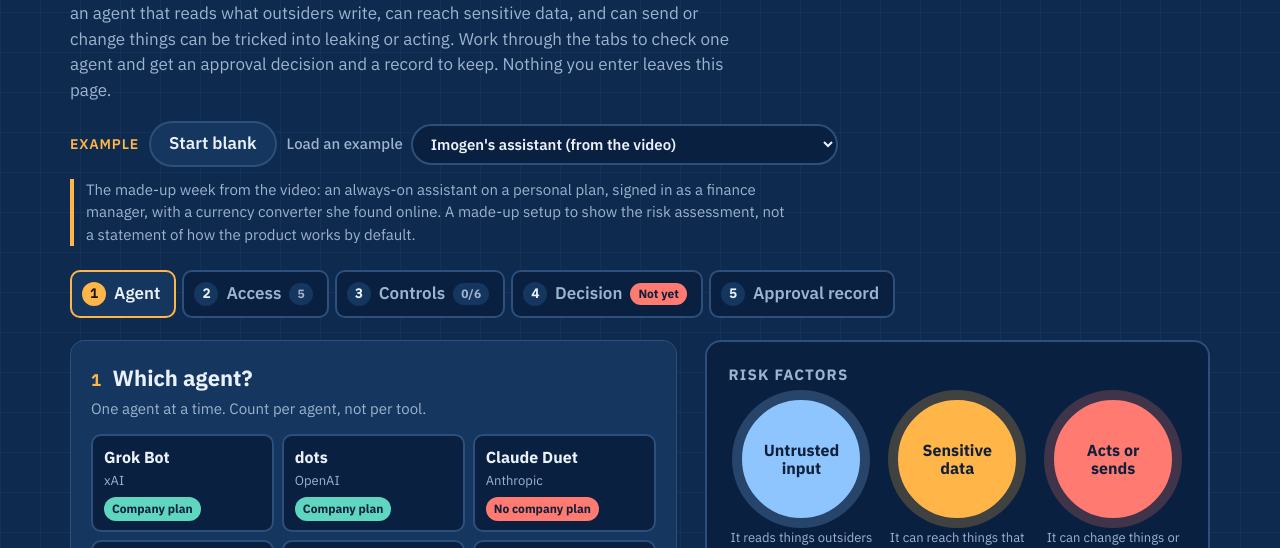
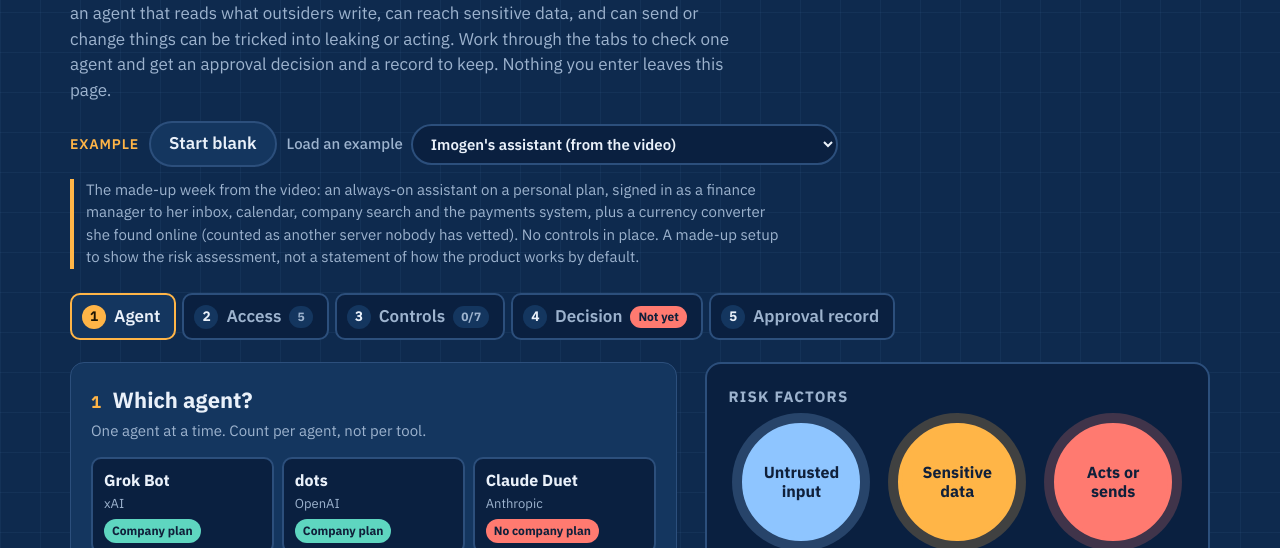
Before and after one commit to cafesecurity/ai-tools, a plain HTML site: page agent-check/index.html in a window 1280 px wide. Shown: the part 188-736 px from the top of the page. Drawn offline with Linux system fonts and the light colour scheme.

Commit message:
agent-check: examples updated to the current check items
Examples use named MCP servers and approval toggles (GitHub, Salesforce), the
logging and alerting controls, and plan/approved-list rules; the approved-list
condition now applies only when an MCP server is connected; blank start no
longer ticks logging.

Co-Authored-By: Claude Opus 5.5 <noreply@anthropic.com>
Claude-Session: https://claude.ai/code/session_01XRTrTaxudx7PxVWiGHFgxB

```diff
--- a/agent-check/index.html
+++ b/agent-check/index.html
@@ -495,24 +495,32 @@ const AGENTS = [
 
 // Made-up setups. Each shows how the count changes with the configuration; none describes a product's defaults.
 const EXAMPLES = [
-  {title: "Imogen's assistant (from the video)", agent: 'custom', name: "Imogen's assistant", owner: '', run: 'cloud', recheck: '', conns: ['inbox', 'cal', 'files', 'pay', 'mcp3'], ctrls: [], logs: 'vendor',
-    note: 'The made-up week from the video: an always-on assistant on a personal plan, signed in as a finance manager, with a currency converter she found online.'},
-  {title: 'OpenClaw on a developer\'s work laptop', agent: 'openclaw', name: 'OpenClaw (developer laptop)', owner: '', run: 'laptop', recheck: '', conns: ['web', 'exec', 'mcp3'], servers: {github: ['public', 'private', 'write']}, ctrls: [], logs: 'none',
-    note: 'Assumes: a developer installed it themselves on a managed laptop, connected GitHub with a token that reaches private repositories, and added a community skill nobody reviewed (counted here as an unvetted server).'},
-  {title: 'OpenClaw on a home server, work inbox connected', agent: 'openclaw', name: 'OpenClaw (home server)', owner: '', run: 'self', recheck: '', conns: ['inbox', 'cal', 'send', 'web', 'exec'], ctrls: [], logs: 'none',
-    note: 'Assumes: someone runs it on their own machine at home and has signed it in to their work email and calendar. Only the identity door is left.'},
-  {title: 'Grok Bot on a business plan, research only', agent: 'grok', name: 'Grok Bot (research)', owner: 'Research lead', run: 'cloud', recheck: '+90', conns: ['web', 'exec'], ctrls: ['plan', 'narrow', 'list'], logs: 'ours',
-    note: 'Assumes: a company plan with audit logs exported to us, used to read the public web and draft reports, with no company data connected. No sensitive data in reach.'},
-  {title: 'dots in a company workspace, sales team', agent: 'dots', name: 'dots (sales team)', owner: 'Head of Sales Ops', run: 'cloud', recheck: '+90', conns: ['inbox', 'cal', 'send', 'people', 'mcpok'], ctrls: ['plan', 'list', 'human'], logs: 'ours',
-    note: 'Assumes: switched on in a company workspace, connected to mail, calendar and the customer system through approved servers, with broad access and a person approving what it sends.'},
-  {title: 'Claude Duet on an executive\'s personal plan', agent: 'duet', name: 'Claude Duet (executive)', owner: 'The executive', run: 'cloud', recheck: '', conns: ['inbox', 'cal', 'files', 'send'], ctrls: ['human'], logs: 'vendor',
-    note: 'Assumes: a personal subscription signed in to work mail, calendar and files, relying on the product asking before it sends. No company contract covers the data.'},
-  {title: 'Muse on a personal account, marketing', agent: 'muse', name: 'Muse (marketing)', owner: 'Marketing manager', run: 'cloud', recheck: '', conns: ['web', 'send'], ctrls: ['narrow'], logs: 'vendor',
-    note: 'Assumes: a personal account used to research the public web and send messages, with no company data connected. No sensitive data in reach, so the risk is acceptable; the terms are what fail.'},
-  {title: 'Hermes Agent on a server we run, behind our gateway', agent: 'hermes', name: 'Hermes Agent (internal)', owner: 'Platform team lead', run: 'server', recheck: '+90', conns: ['files', 'code', 'mcpok', 'exec'], ctrls: ['plan', 'narrow', 'list', 'human', 'alerts'], logs: 'ours',
-    note: 'Assumes: self-hosted on our own server, reading internal files and code only, with no inbox or web access. No untrusted input, so nothing outsiders write reaches it.'},
+  {title: "Imogen's assistant (from the video)", agent: 'custom', name: "Imogen's assistant", owner: '', run: 'cloud', recheck: '',
+    conns: ['inbox', 'cal', 'files', 'pay', 'mcp3'], ctrls: [],
+    note: 'The made-up week from the video: an always-on assistant on a personal plan, signed in as a finance manager to her inbox, calendar, company search and the payments system, plus a currency converter she found online (counted as another server nobody has vetted). No controls in place.'},
+  {title: 'OpenClaw on a developer\'s work laptop', agent: 'openclaw', name: 'OpenClaw (developer laptop)', owner: '', run: 'laptop', recheck: '',
+    conns: ['web', 'exec', 'mcp3'], servers: {github: ['public', 'private', 'write']}, srvok: {github: false}, ctrls: [],
+    note: 'Assumes: a developer installed it themselves on a managed laptop, connected the GitHub server with write tools and a token that reaches private repositories, and added a community skill nobody reviewed. The combination from the GitHub incident.'},
+  {title: 'OpenClaw on a home server, work inbox connected', agent: 'openclaw', name: 'OpenClaw (home server)', owner: '', run: 'self', recheck: '',
+    conns: ['inbox', 'cal', 'send', 'web', 'exec'], ctrls: [],
+    note: 'Assumes: someone runs it on their own machine at home and has signed it in to their work email and calendar. Identity is the only place left to enforce rules.'},
+  {title: 'Grok Bot on a business plan, research only', agent: 'grok', name: 'Grok Bot (research)', owner: 'Research lead', run: 'cloud', recheck: '+90',
+    conns: ['web', 'exec'], ctrls: ['plan', 'narrow', 'logs'],
+    note: 'Assumes: an Enterprise plan with audit logs exported to us, used to read the public web and draft reports, with no company data and no MCP servers connected. No sensitive data in reach, so it can be approved; alerting is still recommended.'},
+  {title: 'dots in a company workspace, sales team', agent: 'dots', name: 'dots (sales team)', owner: 'Head of Sales Ops', run: 'cloud', recheck: '+90',
+    conns: ['inbox', 'cal', 'send'], servers: {salesforce: ['read', 'web', 'write']}, srvok: {salesforce: true}, ctrls: ['plan', 'list', 'human', 'logs'],
+    note: 'Assumes: switched on in a company workspace with mail and calendar, plus the Salesforce server (on our approved list) with write access, and a person approving what it sends. Access is broader than the job needs, so not yet.'},
+  {title: 'Claude Duet on an executive\'s personal plan', agent: 'duet', name: 'Claude Duet (executive)', owner: 'The executive', run: 'cloud', recheck: '',
+    conns: ['inbox', 'cal', 'files', 'send'], ctrls: ['human'],
+    note: 'Assumes: a personal subscription signed in to work mail, calendar and files, relying on the product asking before it sends. No company plan exists for it yet, so it cannot be approved.'},
+  {title: 'Muse on a personal account, marketing', agent: 'muse', name: 'Muse (marketing)', owner: 'Marketing manager', run: 'cloud', recheck: '',
+    conns: ['web', 'send'], ctrls: ['narrow'],
+    note: 'Assumes: a personal account used to research the public web and send messages, with no company data connected. Only two risk factors, so the risk is acceptable; the approval conditions are what fail.'},
+  {title: 'Hermes Agent on a server we run, behind our gateway', agent: 'hermes', name: 'Hermes Agent (internal)', owner: 'Platform team lead', run: 'server', recheck: '+90',
+    conns: ['files', 'exec'], servers: {github: ['private']}, srvok: {github: true}, ctrls: ['plan', 'narrow', 'list', 'human', 'logs', 'alerts'],
+    note: 'Assumes: self-hosted on our own server, reading internal files and the GitHub server in read-only mode on private repositories (on our approved list), with no inbox or web access. No untrusted input, every condition met, logging and alerting on.'},
 ];
-const BLANK = {agent: 'custom', name: '', owner: '', run: 'laptop', recheck: '', conns: [], ctrls: [], logs: 'ours'};
+const BLANK = {agent: 'custom', name: '', owner: '', run: 'laptop', recheck: '', conns: [], ctrls: []};
 
 const $ = (id) => document.getElementById(id);
 const esc = (s) => String(s).replace(/[&<>"]/g, (c) => ({'&': '&amp;', '<': '&lt;', '>': '&gt;', '"': '&quot;'}[c]));
@@ -582,7 +590,9 @@ function render() {
   const notListed = SERVERS.filter((v) => $('s-' + v.id).checked && !$('sk-' + v.id).checked).map((v) => v.name);
   if ($('c-mcp3').checked) notListed.push('another server nobody has vetted');
   const unvetted = notListed.length > 0, pays = $('c-pay').checked;
-  $('k-list').disabled = unvetted; if (unvetted) $('k-list').checked = false;
+  // With no MCP servers connected, the approved-list condition does not apply.
+  const anyMcp = $('c-mcpok').checked || $('c-mcp3').checked || SERVERS.some((v) => $('s-' + v.id).checked);
+  $('k-list').disabled = unvetted || !anyMcp; if (unvetted || !anyMcp) $('k-list').checked = false;
   $('k-callback').disabled = !pays; if (!pays) $('k-callback').checked = false;
   const ours = $('run').value === 'server'; // we run it ourselves, so the plan question answers itself
   const A = agentNow(), noPlan = A.plan === 'no';
@@ -634,7 +644,7 @@ function render() {
   const miss = [];
   if (!plan) miss.push(['plan', noPlan ? `a plan the company controls (${A.name} has none: ${A.planNote}, as of November 2026)` : 'a plan the company controls']);
   if (!s.has('narrow')) miss.push(['narrow', 'the narrowest access that does the job']);
-  if (!s.has('list')) miss.push(['list', unvetted ? `only servers on our list (not on it: ${list(notListed)})` : 'only servers on our list']);
+  if (anyMcp && !s.has('list')) miss.push(['list', unvetted ? `only servers on our list (not on it: ${list(notListed)})` : 'only servers on our list']);
   if (!s.owner || !s.recheck) miss.push(['owner', !s.owner && !s.recheck ? 'a named owner and a review date' : !s.owner ? 'a named owner' : 'a review date']);
   if (n === 3 && !s.has('human')) miss.push(['human', 'human approval, or one risk factor removed']);
   if (pays && !s.has('callback')) miss.push(['callback', 'out-of-band verification of payment-detail changes']);
@@ -648,7 +658,7 @@ function render() {
   $('reply').textContent = reply;
   const nSrv = Object.keys(s.servers).length;
   $('cnt-2').textContent = picked.length ? String(picked.length) : '';
-  const appl = CTRLS.filter((c) => !$('k-' + c.id).disabled || c.id === 'plan');
+  const appl = CTRLS.filter((c) => !$('k-' + c.id).disabled || c.id === 'plan' || (c.id === 'list' && anyMcp) || (c.id === 'plan' && noPlan));
   $('cnt-3').textContent = picked.length ? `${appl.filter((c) => s.has(c.id)).length}/${appl.length}` : '';
   $('cnt-4').textContent = !picked.length ? '' : yes ? 'Approved' : 'Not yet';
   $('cnt-4').className = !picked.length ? '' : yes ? 'ok' : 'no';
```
